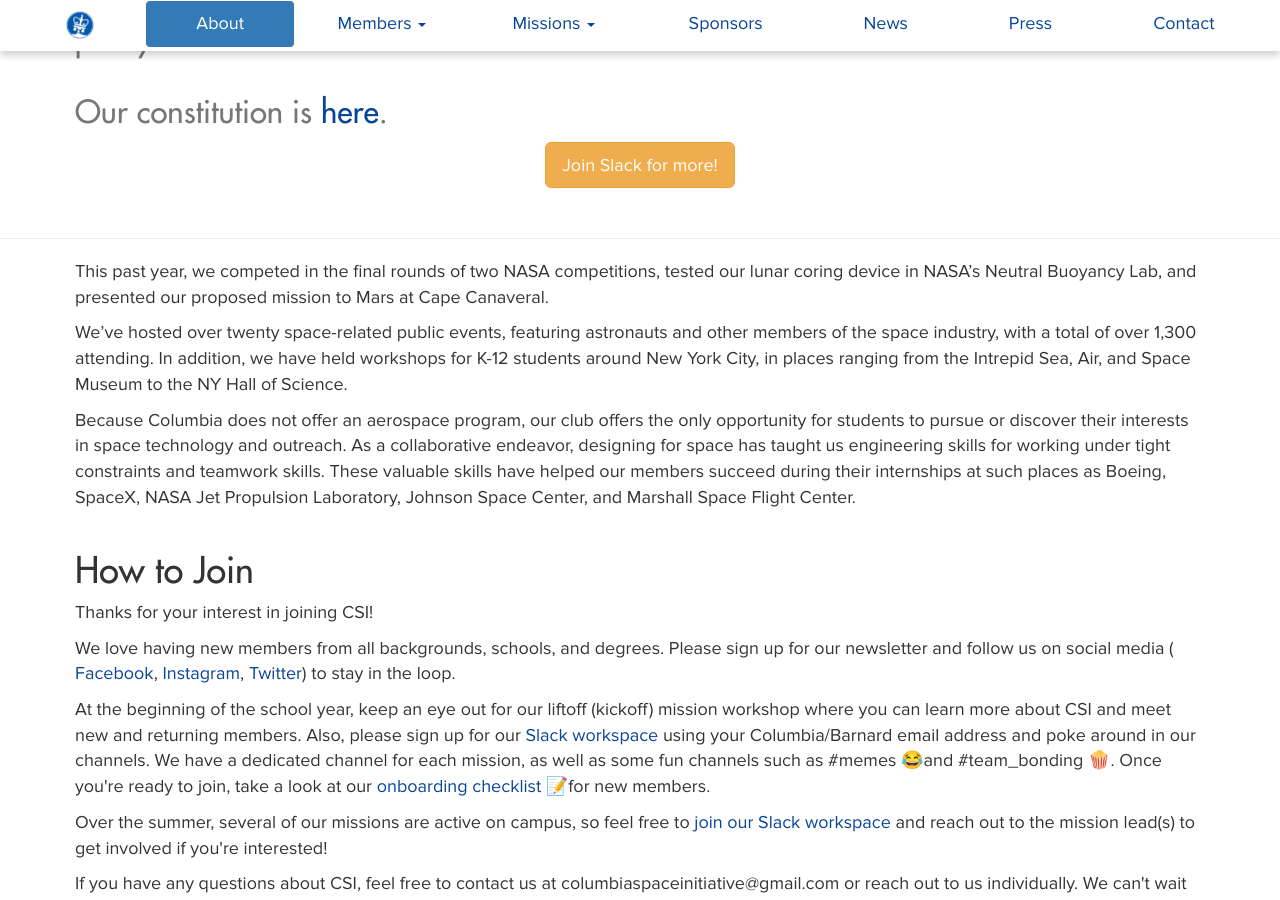
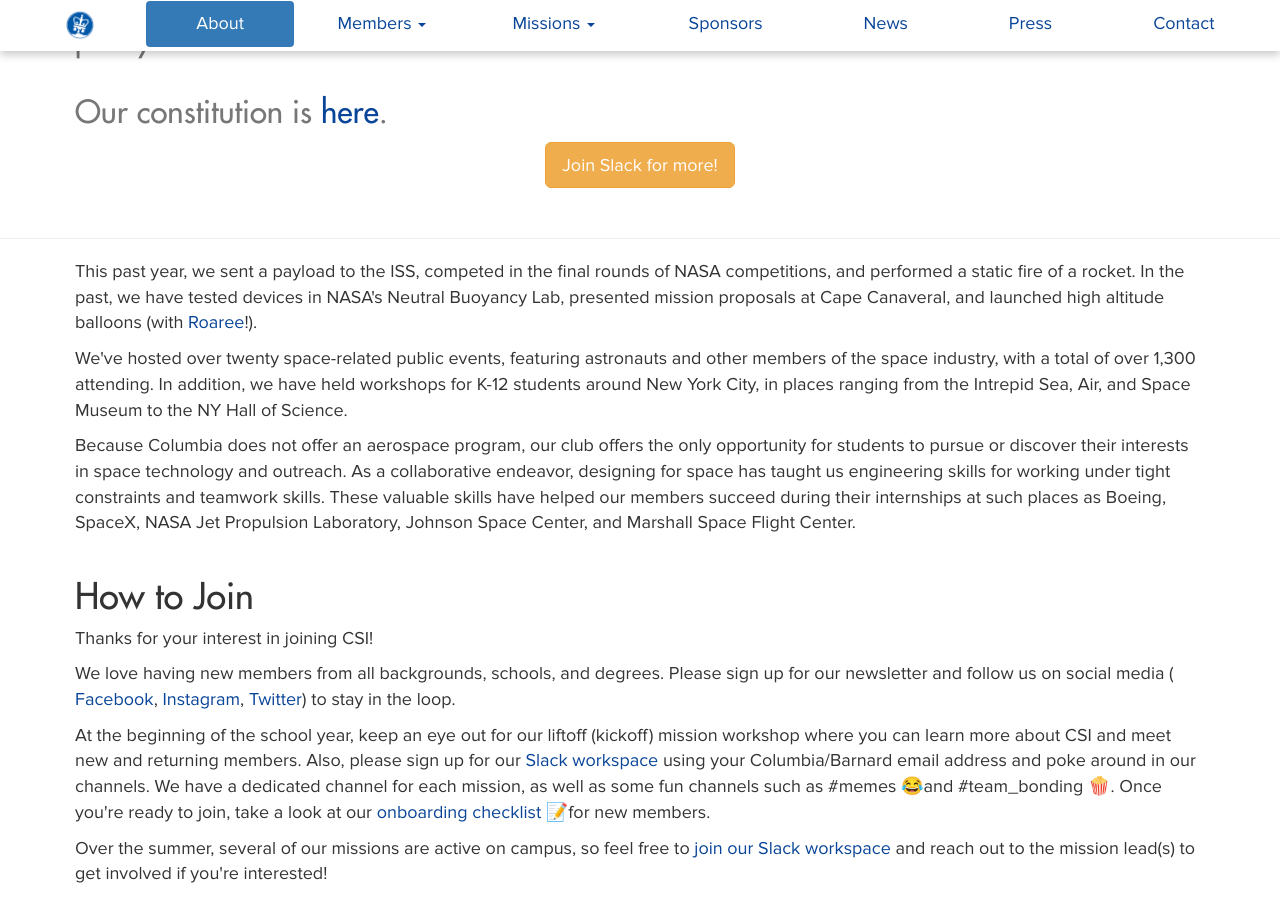
Before and after one commit to columbiaspace/columbiaspace.org, a Jekyll site: the page built from about.html, in a window 1280 px wide and 900 px high, scrolled down 1102 px. Built offline with Jekyll 4.4.1, drawn with Linux system fonts in a browser that asks for light colours; nearby versions of some CDN libraries; comment, search, counter and statistics services are not loaded.

Commit message:
updated about page

```diff
--- a/about.html
+++ b/about.html
@@ -25,15 +25,15 @@
 	<div class="container about-center">
 		<div>
       <p>
-      This past year, we competed in the final rounds of two NASA competitions, tested our lunar coring device in NASA’s Neutral Buoyancy Lab, and presented our proposed mission to Mars at Cape Canaveral.
-
+        This past year, we sent a payload to the ISS, competed in the final rounds of NASA competitions, and performed a static fire of a rocket. In the past, we have tested devices in NASA's Neutral Buoyancy Lab, presented mission proposals at Cape Canaveral, and launched high altitude balloons (with <a href='https://youtu.be/5US99GBWdAA'>Roaree</a>!).
+      </p>
       <p>
-        We’ve hosted over twenty space-related public events, featuring astronauts and other members of the space industry, with a total of over 1,300 attending. In addition, we have held workshops for K-12 students around New York City, in places ranging from the Intrepid Sea, Air, and Space Museum to the NY Hall of Science.
+        We've hosted over twenty space-related public events, featuring astronauts and other members of the space industry, with a total of over 1,300 attending. In addition, we have held workshops for K-12 students around New York City, in places ranging from the Intrepid Sea, Air, and Space Museum to the NY Hall of Science.
       </p>
       <p>
         Because Columbia does not offer an aerospace program, our club offers the only opportunity for students to pursue or discover their interests in space technology and outreach. As a collaborative endeavor, designing for space has taught us engineering skills for working under tight constraints and teamwork skills. These valuable skills have helped our members succeed during their internships at such places as Boeing, SpaceX, NASA Jet Propulsion Laboratory, Johnson Space Center, and Marshall Space Flight Center.
       </p>
-		</div>
+    </div>
   </div>
 </div>
 
```
